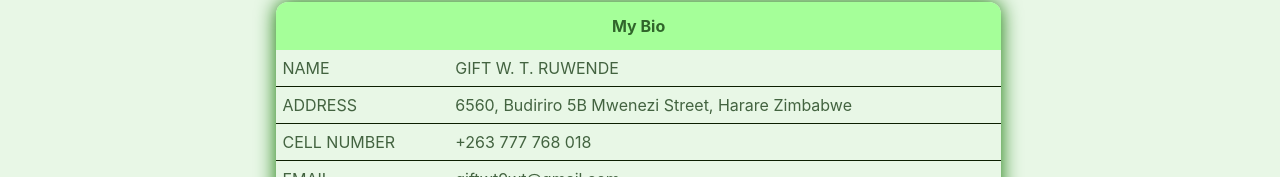
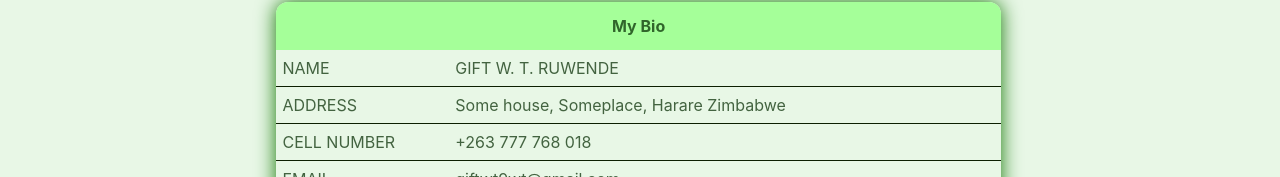
Before and after one commit to willhitman/resume, a plain HTML site: page index.html in a window 1280 px wide. Shown: the part 394-571 px from the top of the page. Drawn offline with nearby package versions, Linux system fonts and the light colour scheme; files whose address does not match are found by name.

Commit message:
Had published my address :()

```diff
--- a/index.html
+++ b/index.html
@@ -89,7 +89,7 @@
                     </tr>
                     <tr>
                         <td>ADDRESS </td>
-                        <td>6560, Budiriro 5B Mwenezi Street, Harare Zimbabwe</td>
+                        <td>Some house, Someplace, Harare Zimbabwe</td>
                     </tr>
                     <tr>
                         <td>CELL NUMBER</td>
```
